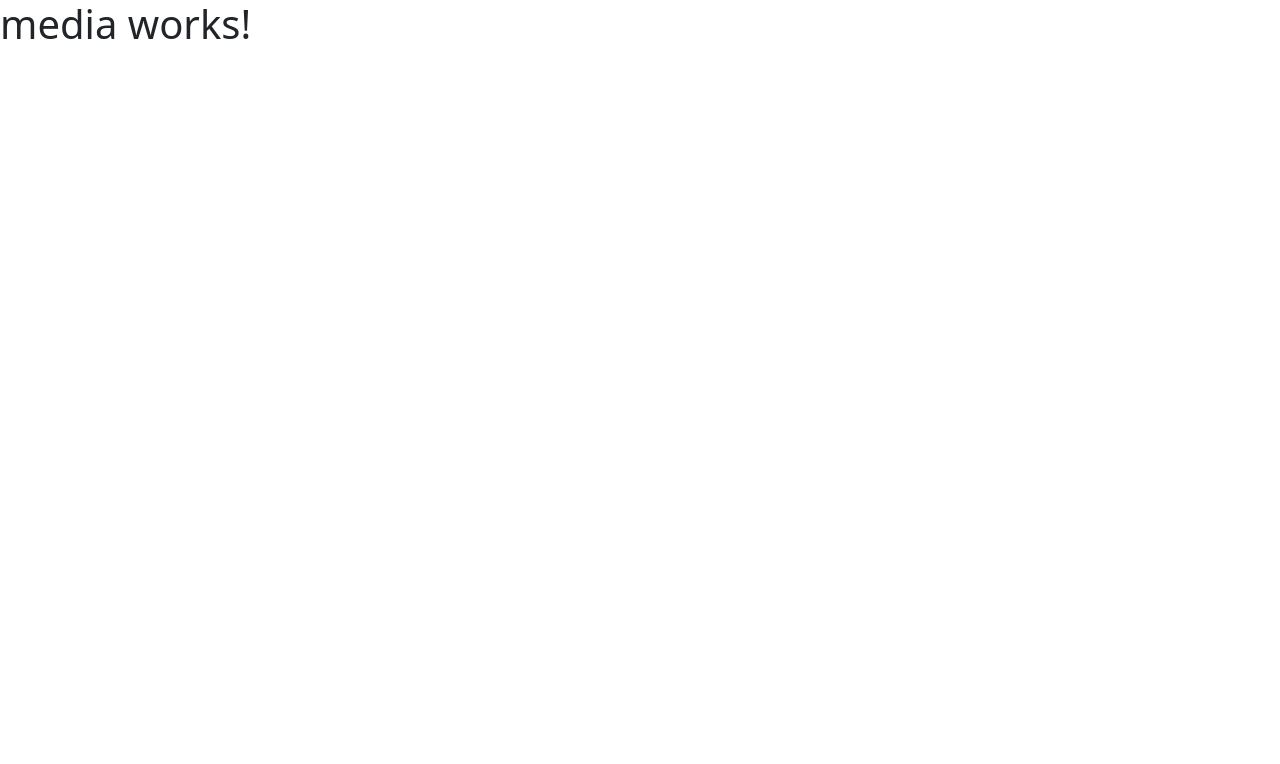
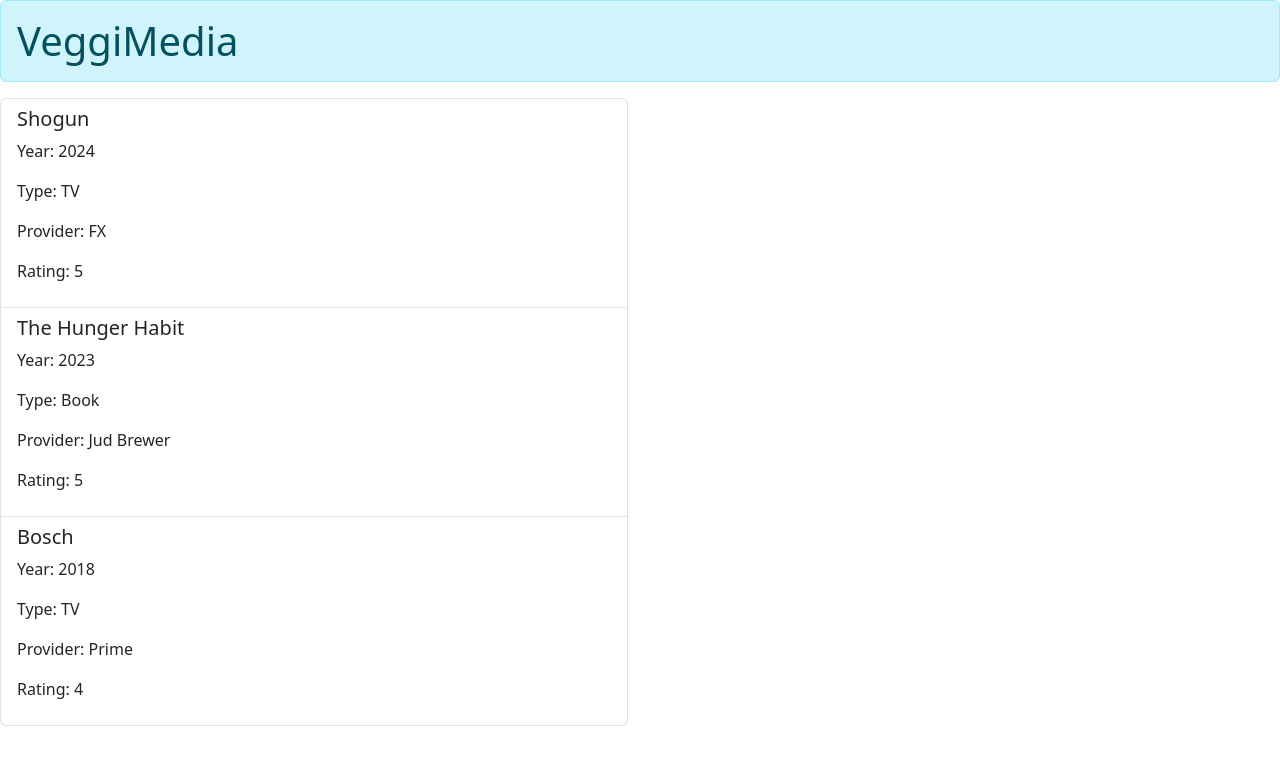
Before and after one commit to bozoten/VeggiMedia-Client, an Angular app: page / in a window 1280 px wide. Shown: the top 764 px of the page. Built offline with nearby package versions, Linux system fonts and the light colour scheme.

Commit message:
made it possible to read from mock data using ngFor

```diff
--- a/src/app/component/media/media.component.html
+++ b/src/app/component/media/media.component.html
@@ -1 +1,14 @@
-<h1>media works!</h1>
+<h1 class="alert alert-info">VeggiMedia</h1>
+<div class="row">
+  <section class="col-6">
+    <ul class="list-group">
+      <li class="list-group-item" *ngFor="let media of MEDIA">
+        <h5>{{ media.title }}</h5>
+        <p>Year: {{ media.releaseYear }}</p>
+        <p>Type: {{ media.type }}</p>
+        <p>Provider: {{ media.provider }}</p>
+        <p>Rating: {{ media.rating }}</p>
+      </li>
+    </ul>
+  </section>
+</div>
```
